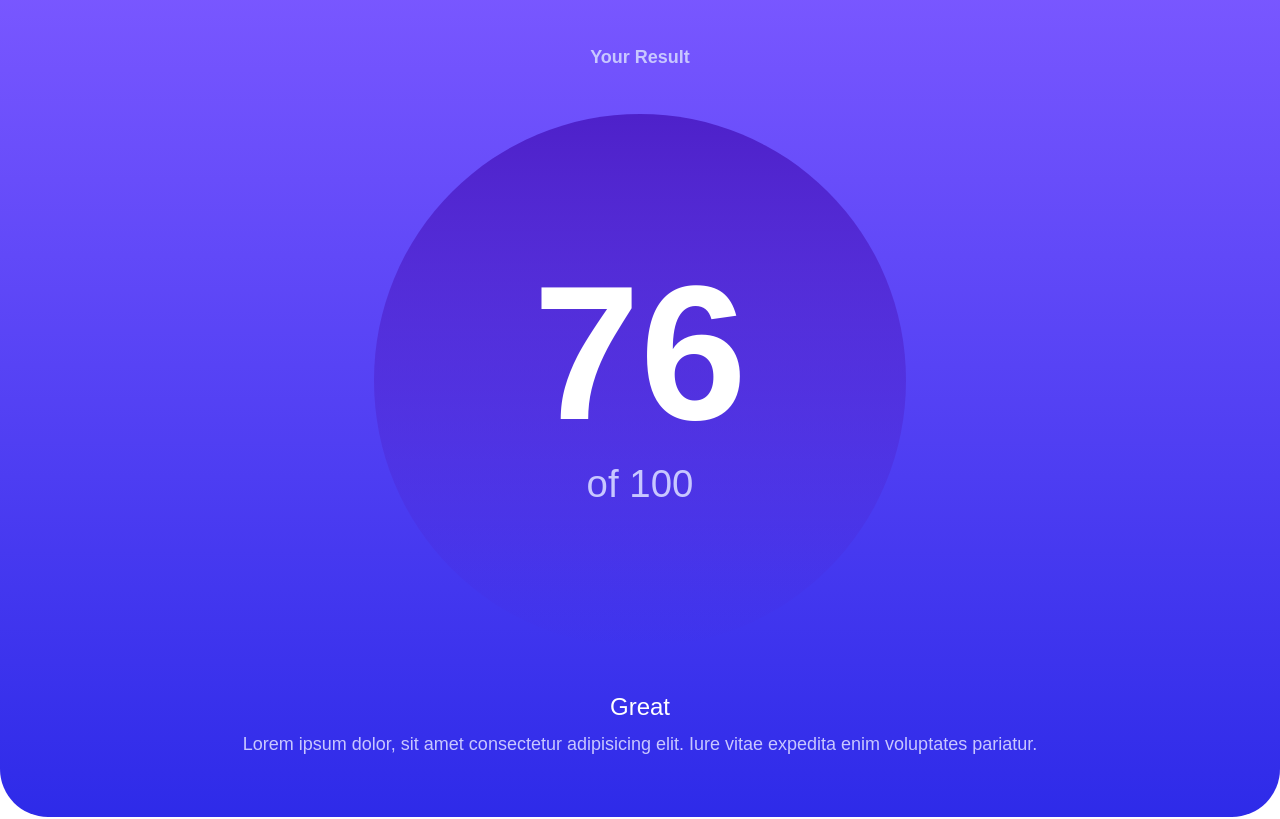
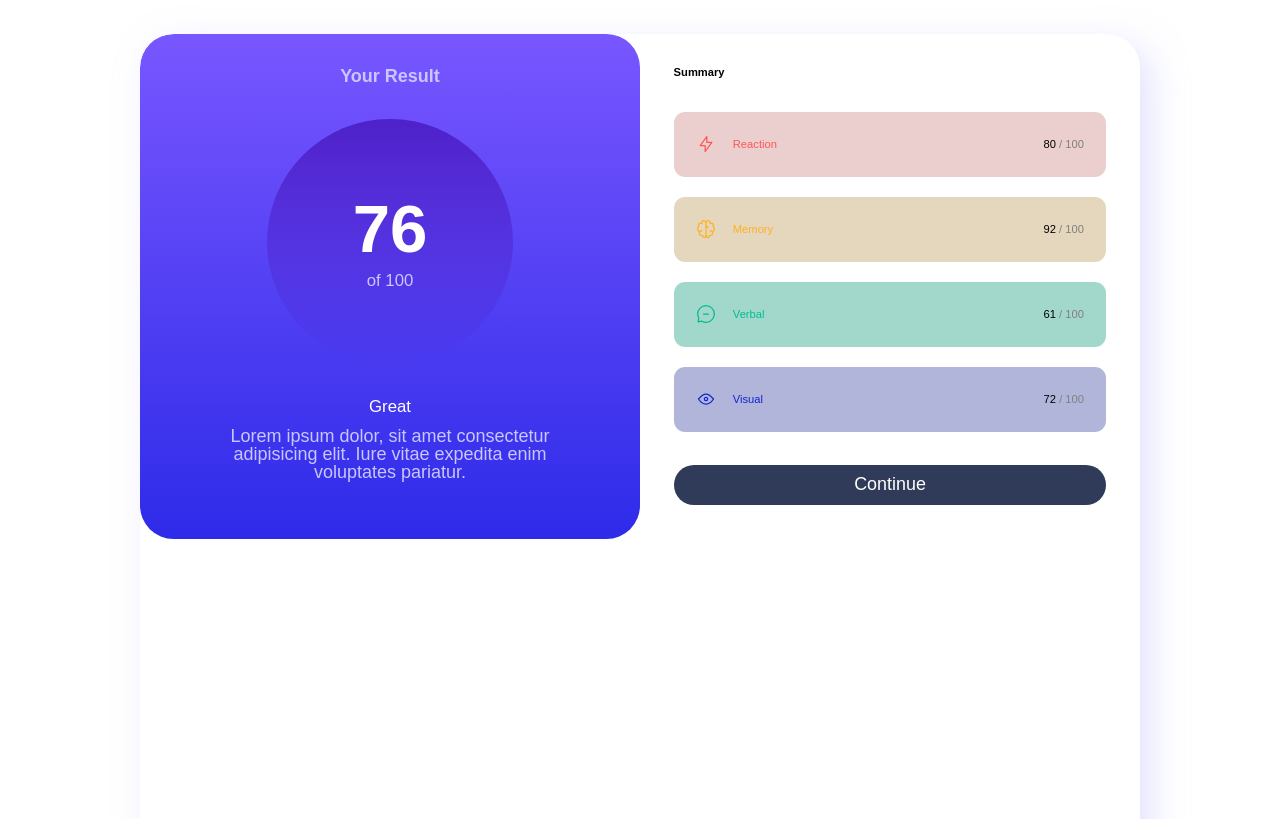
Before and after one commit to Steve-D3/results-S-2024, a website built with Vite: page index.html in a window 1280 px wide. Shown: the top 819 px of the page. Built offline with nearby package versions, Linux system fonts and the light colour scheme.

Commit message:
Desktop version

```diff
--- a/style.css
+++ b/style.css
@@ -93,31 +93,19 @@ main {
 
           &:nth-child(1) {
             color: var(--LightRed);
-            background: color-mix(
-              in hsl,
-              var(--LightRed) 70%,
-              white 100%);
+            background: color-mix(in hsl, var(--LightRed) 70%, white 100%);
           }
           &:nth-child(2) {
             color: var(--OrangeyYellow);
-            background: color-mix(
-              in hsl,
-              var(--OrangeyYellow) 70%,
-              white 100%);
+            background: color-mix(in hsl, var(--OrangeyYellow) 70%, white 100%);
           }
           &:nth-child(3) {
             color: var(--GreenTeal);
-            background: color-mix(
-              in hsl,
-              var(--GreenTeal) 70%,
-              white 100%);
+            background: color-mix(in hsl, var(--GreenTeal) 70%, white 100%);
           }
           &:nth-child(4) {
             color: var(--CobaltBlue);
-            background: color-mix(
-              in hsl,
-              var(--CobaltBlue) 70%,
-              white 100%);
+            background: color-mix(in hsl, var(--CobaltBlue) 70%, white 100%);
           }
 
           p {
@@ -161,3 +149,50 @@ main {
     }
   }
 }
+
+@media (min-width: 700px) {
+  :root {
+    font-size: 70%;
+  }
+
+  body {
+    min-height: 100vh;
+    display: grid;
+    padding: 3rem;
+    place-items: center;
+
+    main {
+      max-width: 1000px;
+      grid-template-columns: repeat(2, 1fr);
+      box-shadow: 1rem 1rem 3rem 0rem color-mix(in hsl, var(--LightLavender) 50%, transparent);
+      border-radius: 3rem;
+      overflow: hidden;
+    }
+
+    section {
+      &:nth-of-type(1){
+        border-radius: 3rem;
+        div {
+          width: 57%;
+          h3 {
+            font-size: 6rem;
+          }
+          h4 {
+            font-size: 1.5rem;
+          }
+        }
+
+        p {
+          width: 85%;
+        }
+      }
+
+      &:nth-of-type(2){
+
+        border-radius: 3rem;
+      }
+    }
+
+  }
+
+}
```
